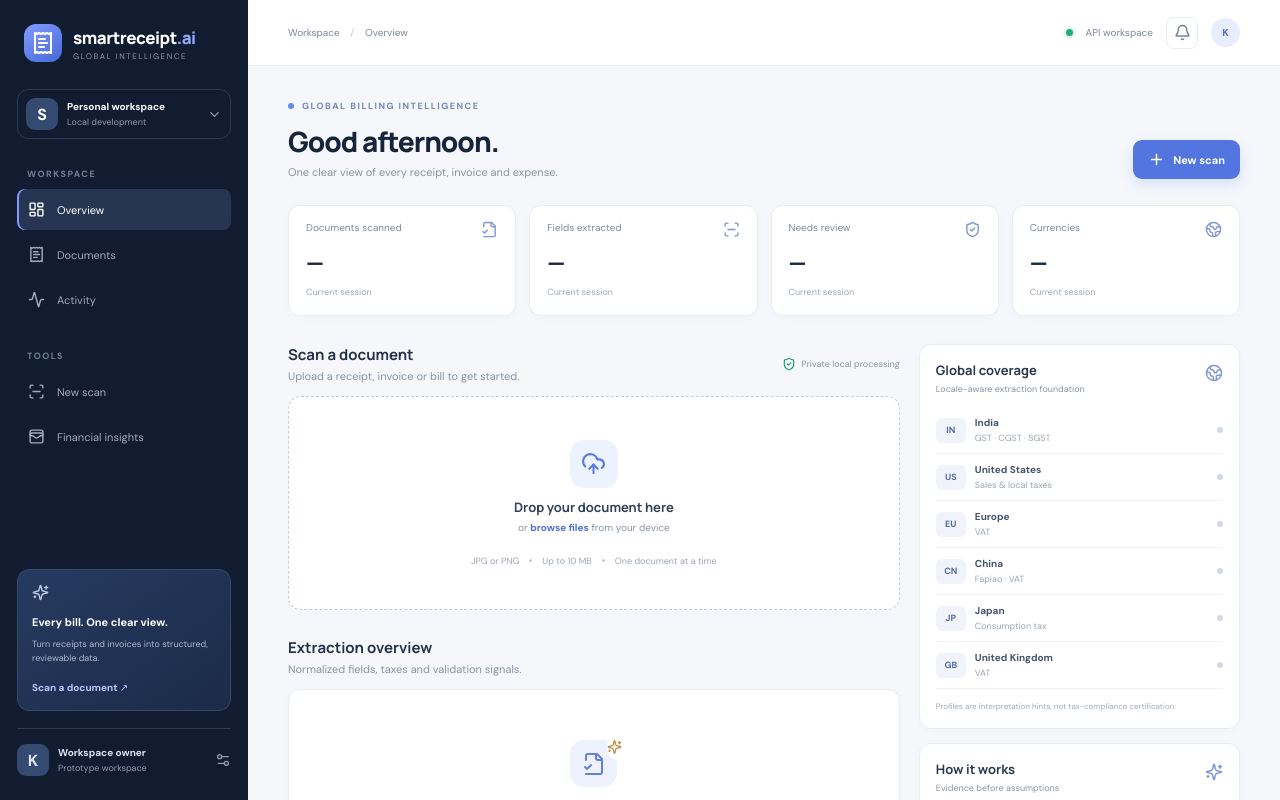
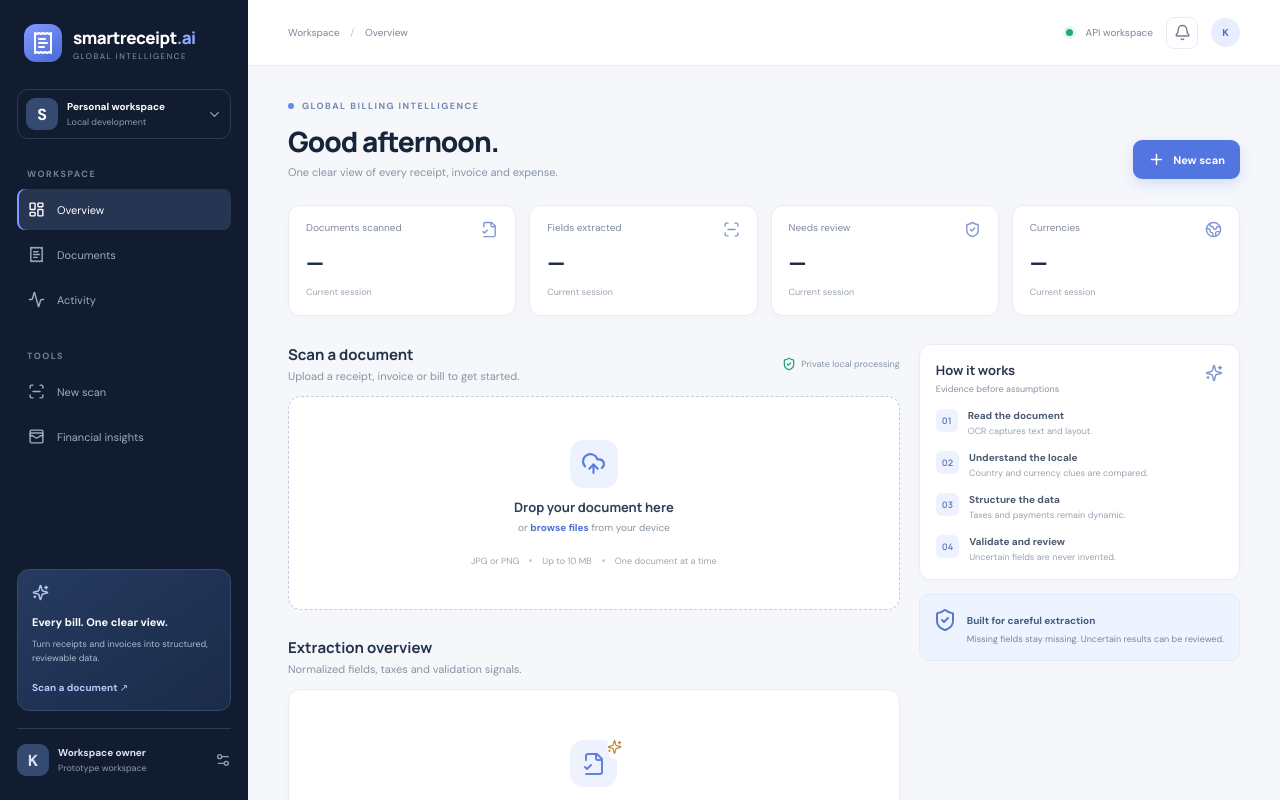
Before and after one commit to gigantic009/SmartReceipt-AI, a React (Vite) app in the folder frontend/: page / in a window 1280 px wide. Shown: the top 800 px of the page. Built offline with nearby package versions, Linux system fonts and the light colour scheme; no server answers.

Commit message:
Remove global coverage panel from dashboard

```diff
--- a/frontend/src/App.jsx
+++ b/frontend/src/App.jsx
@@ -14,5 +14,5 @@ export default function App(){
  <div className="columns"><section><div className="section-head"><div><h2>Scan a document</h2><p>Upload a receipt, invoice or bill to get started.</p></div><span><ShieldCheck size={14}/> Private local processing</span></div><div className={"dropzone "+(drag?"drag":"")} onDragOver={e=>{e.preventDefault();setDrag(true)}} onDragLeave={()=>setDrag(false)} onDrop={e=>{e.preventDefault();setDrag(false);scan(e.dataTransfer.files?.[0])}}><input ref={picker} type="file" accept="image/png,image/jpeg" hidden onChange={e=>scan(e.target.files?.[0])}/><div className="upload-symbol"><UploadCloud size={25}/></div><b>Drop your document here</b><p>or <button onClick={()=>picker.current?.click()}>browse files</button> from your device</p><small>JPG or PNG <i/> Up to 10 MB <i/> One document at a time</small>{busy&&<div className="message"><LoaderCircle className="spin"/> Processing {file?.name}…</div>}{file&&!busy&&<div className="message success"><Check size={15}/>{file.name}</div>}{error&&<div className="message error"><X size={15}/>{error}</div>}</div>
  <div className="section-head result-head"><div><h2>Extraction overview</h2><p>Normalized fields, taxes and validation signals.</p></div>{result&&<button className="secondary" onClick={exportData}><ArrowDownToLine size={14}/> Export JSON</button>}</div>
  {doc?<div className="result-card"><div className="doc-title"><div className="doc-icon"><FileText/></div><div><b>{doc.merchant_name_candidate||"Scanned document"}</b><small>{doc.document_type?.replaceAll("_"," ")} · {doc.document_number||"No reference"}</small></div><span className={review?"pill review":"pill good"}>{review?"Review required":"Validated"}</span></div><div className="total"><small>GRAND TOTAL</small><strong>{money(amounts.grand_total?.value,currency)}</strong><span>{currency||"Currency not identified"} · {doc.country?.country_code||"Country unknown"}</span></div><div className="money-grid">{[["Subtotal",amounts.subtotal?.value],["Tax total",amounts.tax_total],["Amount paid",amounts.amount_paid?.value]].map(([k,v])=><div key={k}><small>{k}</small><b>{money(v,currency)}</b></div>)}</div><h3 className="subhead">Detected taxes <span>{doc.taxes?.length||0}</span></h3>{doc.taxes?.length?doc.taxes.map((t,i)=><div className="tax-row" key={i}><div>{t.name}<small>{t.category}</small></div><b>{money(t.amount,currency)}</b></div>):<p className="no-tax">No separate tax entries detected. This is not automatically an error.</p>}{doc.extraction_warnings?.map((w,i)=><div className="warning" key={i}>ⓘ {w}</div>)}</div>:<div className="empty"><div><FileCheck2/><Sparkles/></div><b>Your extracted data will appear here</b><p>Scan a document to see merchant details, taxes, totals and review signals.</p></div>}</section>
- <aside><div className="panel"><div className="panel-head"><div><h3>Global coverage</h3><p>Locale-aware extraction foundation</p></div><Globe2/></div>{[["IN","India","GST · CGST · SGST"],["US","United States","Sales & local taxes"],["EU","Europe","VAT"],["CN","China","Fapiao · VAT"],["JP","Japan","Consumption tax"],["GB","United Kingdom","VAT"]].map(([code,name,detail])=><div className="country" key={code}><span>{code}</span><div><b>{name}</b><small>{detail}</small></div><i/></div>)}<p className="fineprint">Profiles are interpretation hints, not tax-compliance certification.</p></div><div className="panel"><div className="panel-head"><div><h3>How it works</h3><p>Evidence before assumptions</p></div><Sparkles/></div>{[["01","Read the document","OCR captures text and layout."],["02","Understand the locale","Country and currency clues are compared."],["03","Structure the data","Taxes and payments remain dynamic."],["04","Validate and review","Uncertain fields are never invented."]].map(([n,t,d])=><div className="step" key={n}><span>{n}</span><div><b>{t}</b><small>{d}</small></div></div>)}</div><div className="privacy"><ShieldCheck/><div><b>Built for careful extraction</b><p>Missing fields stay missing. Uncertain results can be reviewed.</p></div></div></aside></div><footer>SMARTRECEIPT AI · GLOBAL BILLING INTELLIGENCE <span>Prototype · Local API</span></footer></div></main></div>
+ <aside><div className="panel"><div className="panel-head"><div><h3>How it works</h3><p>Evidence before assumptions</p></div><Sparkles/></div>{[["01","Read the document","OCR captures text and layout."],["02","Understand the locale","Country and currency clues are compared."],["03","Structure the data","Taxes and payments remain dynamic."],["04","Validate and review","Uncertain fields are never invented."]].map(([n,t,d])=><div className="step" key={n}><span>{n}</span><div><b>{t}</b><small>{d}</small></div></div>)}</div><div className="privacy"><ShieldCheck/><div><b>Built for careful extraction</b><p>Missing fields stay missing. Uncertain results can be reviewed.</p></div></div></aside></div><footer>SMARTRECEIPT AI · GLOBAL BILLING INTELLIGENCE <span>Prototype · Local API</span></footer></div></main></div>
 }
```
